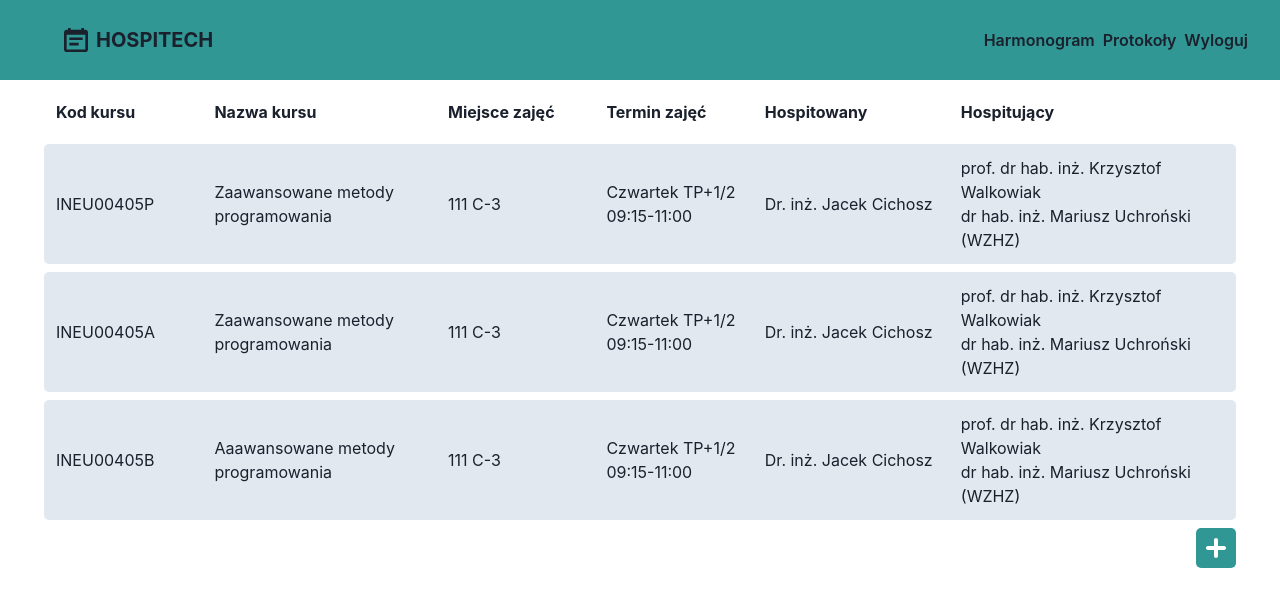
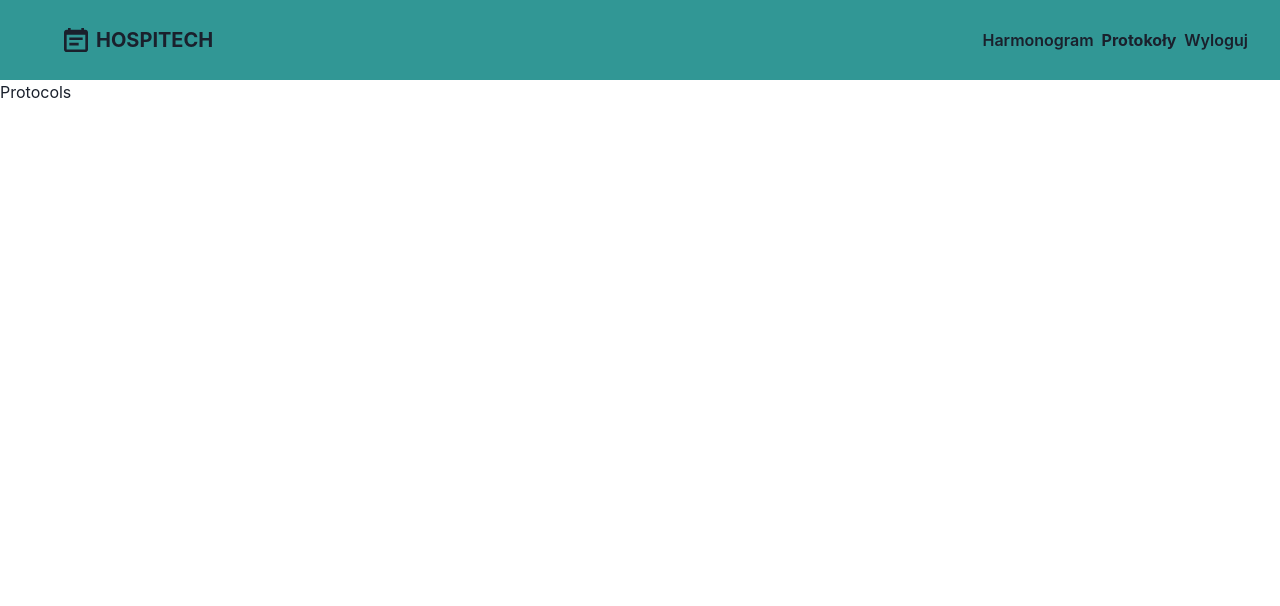
Before and after one commit to kubaczerwinski77/hospitech, a React (Create React App) app in the folder frontend/: page /protocols in a window 1280 px wide. Before the commit this address led to /schedule. Shown: the top 606 px of the page. Built offline with nearby package versions, Linux system fonts and the light colour scheme.

Commit message:
Route handling

```diff
--- a/frontend/src/App.js
+++ b/frontend/src/App.js
@@ -1,6 +1,7 @@
 import { Navigate, Route, Routes } from "react-router-dom";
 import Schedule from "./components/schedule/Schedule";
 import NavigationBar from "./components/NavigationBar";
+import Protocols from "./components/Protocols";
 
 function App() {
   return (
@@ -8,6 +9,7 @@ function App() {
       <NavigationBar />
       <Routes>
         <Route path="/schedule" element={<Schedule />} />
+        <Route path="/protocols" element={<Protocols />} />
         <Route path="*" element={<Navigate to="/schedule" replace />} />
       </Routes>
     </>
--- a/frontend/src/components/NavigationBar.jsx
+++ b/frontend/src/components/NavigationBar.jsx
@@ -1,8 +1,15 @@
 import { Button, ButtonGroup, Flex, Spacer, Text } from "@chakra-ui/react";
 import { CalendarIcon } from "@chakra-ui/icons";
 import React from "react";
+import { useLocation, useNavigate } from "react-router-dom";
 
 const NavigationBar = () => {
+  const navigate = useNavigate();
+  const location = useLocation();
+  const { pathname } = location;
+
+  console.log(pathname);
+
   return (
     <Flex bg={"teal.500"} h={"80px"} align={"center"} p={"0 32px"}>
       <CalendarIcon margin={"0 8px 0 32px"} boxSize={6} />
@@ -11,13 +18,32 @@ const NavigationBar = () => {
       </Text>
       <Spacer />
       <ButtonGroup>
-        <Button variant={"link"} size={"md"} colorScheme={"black"}>
-          Harmonogram
+        <Button
+          variant={"link"}
+          size={"md"}
+          colorScheme={"black"}
+          onClick={() => navigate("/schedule")}
+        >
+          <Text fontWeight={pathname === "/schedule" && "bold"}>
+            Harmonogram
+          </Text>
         </Button>
-        <Button variant={"link"} size={"md"} colorScheme={"black"}>
-          Protokoły
+        <Button
+          variant={"link"}
+          size={"md"}
+          colorScheme={"black"}
+          onClick={() => navigate("/protocols")}
+        >
+          <Text fontWeight={pathname === "/protocols" && "bold"}>
+            Protokoły
+          </Text>
         </Button>
-        <Button variant={"link"} size={"md"} colorScheme={"black"}>
+        <Button
+          variant={"link"}
+          size={"md"}
+          colorScheme={"black"}
+          onClick={() => console.log("Logout")}
+        >
           Wyloguj
         </Button>
       </ButtonGroup>
--- /dev/null
+++ b/frontend/src/components/Protocols.jsx
@@ -0,0 +1,7 @@
+import React from "react";
+
+const Protocols = () => {
+  return <div>Protocols</div>;
+};
+
+export default Protocols;
--- a/frontend/src/components/schedule/Schedule.jsx
+++ b/frontend/src/components/schedule/Schedule.jsx
@@ -1,4 +1,4 @@
-import { SmallAddIcon } from "@chakra-ui/icons";
+import { SearchIcon, SmallAddIcon } from "@chakra-ui/icons";
 import {
   Box,
   Button,
@@ -155,11 +155,15 @@ const Schedule = () => {
           align={"center"}
           justifyContent={"center"}
           height={"300px"}
-          gap={"10px"}
+          margin={"50px"}
+          gap={"20px"}
         >
-          <Text fontSize={"2xl"}>
-            W harmonogramie nie ma żadnych hospitacji
-          </Text>
+          <SearchIcon boxSize={100} opacity={0.2} />
+          <Flex justify={"center"} align={"center"} maxW={"400px"}>
+            <Text fontSize={"2xl"} align={"center"}>
+              W harmonogramie nie ma żadnych hospitacji
+            </Text>
+          </Flex>
           <Button
             colorScheme={"teal"}
             leftIcon={<SmallAddIcon boxSize={6} />}
```
